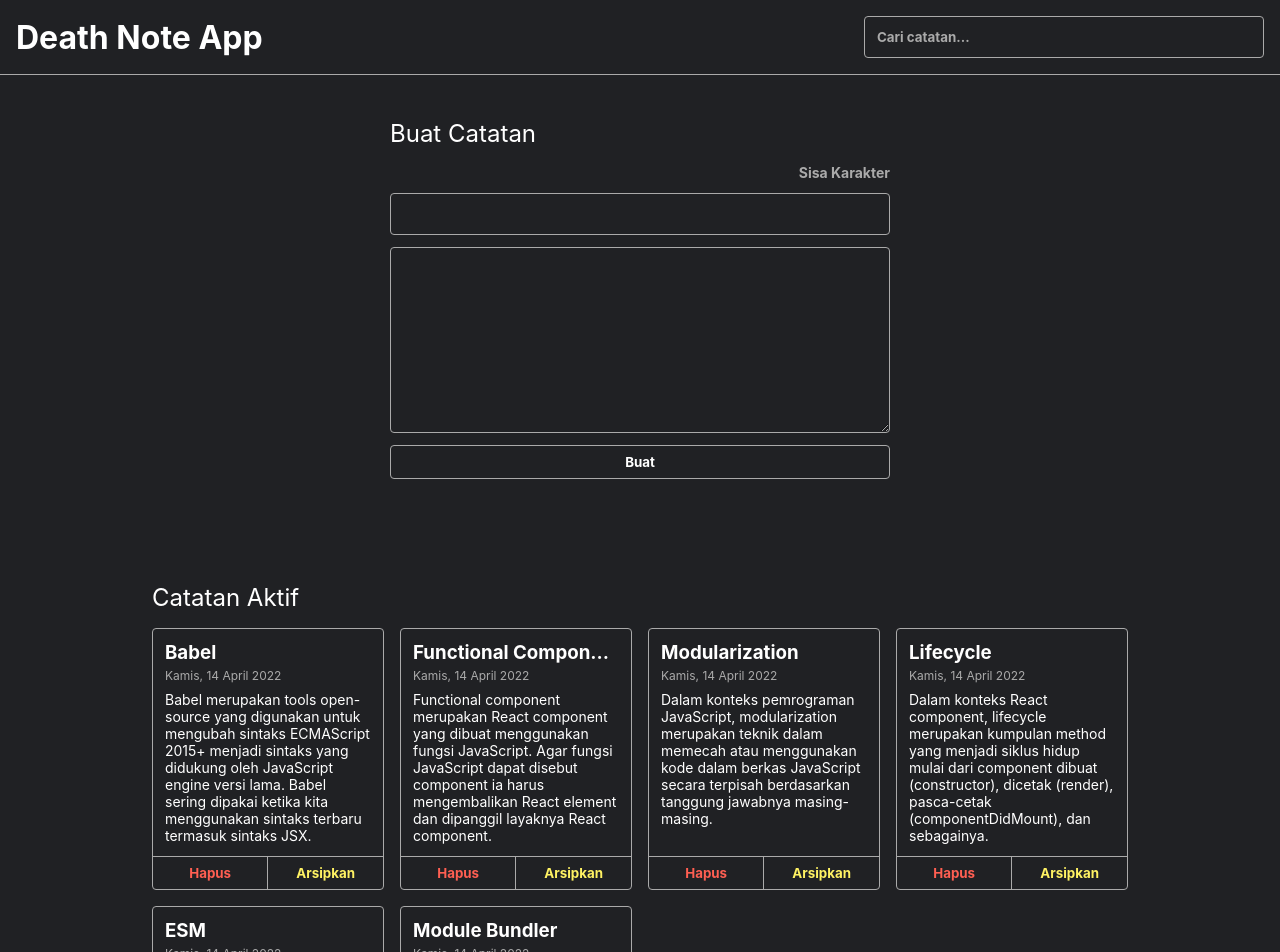
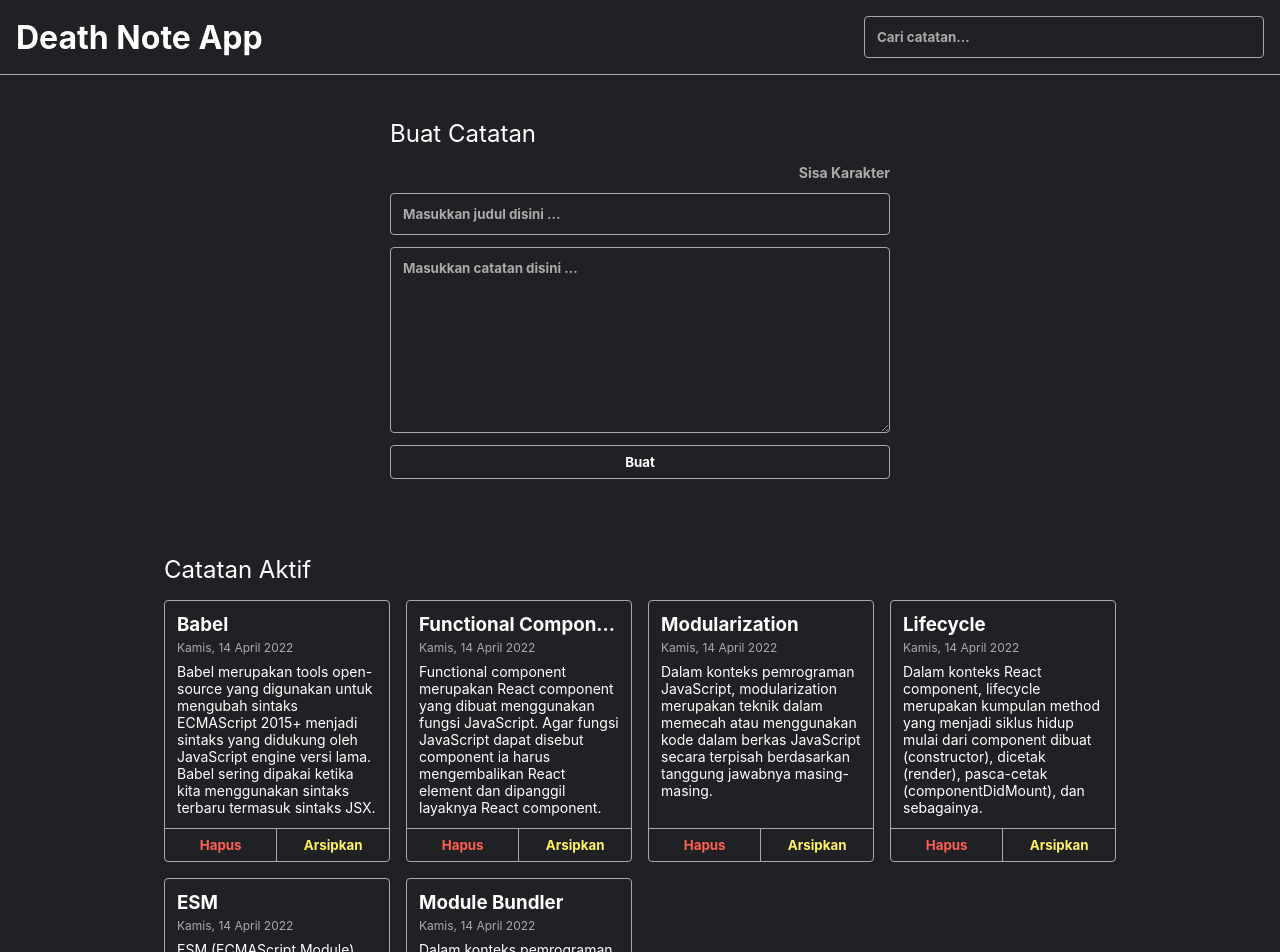
Before and after one commit to fahmi-azzuhri/notes-app, a React (Vite) app: page / in a window 1280 px wide. Shown: the top 952 px of the page. Built offline with nearby package versions, Linux system fonts and the light colour scheme.

Commit message:
feat : create add notes

```diff
--- a/src/App.jsx
+++ b/src/App.jsx
@@ -1,14 +1,12 @@
 import Header from "./components/Header";
-import NoteActive from "./components/NoteActive";
+
 import NoteApp from "./components/NoteApp";
-import viteLogo from "/vite.svg";
 
 const App = () => {
   return (
     <>
       <Header />
       <NoteApp />
-      <NoteActive />
     </>
   );
 };
--- a/src/components/NoteActive.jsx
+++ b/src/components/NoteActive.jsx
@@ -1,13 +1,12 @@
 import React from "react";
-import { getInitialData, showFormattedDate } from "../utils/index";
+import { getInitialData } from "../utils/index";
 import NoteCard from "./NoteCard";
-const NoteActive = () => {
+const NoteActive = ({ notes }) => {
   const data = getInitialData();
-  const date = showFormattedDate();
   return (
     <div className="note-app__body">
       <h2>Catatan Aktif</h2>
-      <NoteCard data={data} date={date} />
+      <NoteCard data={notes} />
     </div>
   );
 };
--- a/src/components/NoteApp.jsx
+++ b/src/components/NoteApp.jsx
@@ -1,6 +1,26 @@
-import React from "react";
+import React, { useState } from "react";
+import NoteActive from "./NoteActive";
+import { getInitialData } from "../utils/index";
 
 const NoteApp = () => {
+  const initialData = getInitialData();
+  const [notes, setNotes] = useState(initialData);
+  const [newNoteTitle, setNewNoteTitle] = useState("");
+  const [newNoteBody, setNewNoteBody] = useState("");
+
+  const addNote = () => {
+    const newNote = {
+      id: +new Date(), // Unique timestamp-based identifier
+      title: newNoteTitle,
+      body: newNoteBody,
+      archived: false,
+      createdAt: new Date().toISOString(),
+    };
+    setNotes([...notes, newNote]);
+    setNewNoteTitle("");
+    setNewNoteBody("");
+  };
+
   return (
     <div className="note-app__body">
       <div className="note-input">
@@ -8,10 +28,24 @@ const NoteApp = () => {
         <div className="note-input__title">
           <p className="note-input__title__char-limit">Sisa Karakter</p>
         </div>
-        <input type="text" />
-        <textarea name="" id="" cols="30" rows="10"></textarea>
-        <button>Buat</button>
+        <input
+          placeholder="Masukkan judul disini ..."
+          type="text"
+          value={newNoteTitle}
+          onChange={(e) => setNewNoteTitle(e.target.value)}
+        />
+        <textarea
+          placeholder="Masukkan catatan disini ..."
+          value={newNoteBody}
+          onChange={(e) => setNewNoteBody(e.target.value)}
+          name=""
+          id=""
+          cols="30"
+          rows="10"
+        ></textarea>
+        <button onClick={addNote}>Buat</button>
       </div>
+      <NoteActive notes={notes} />
     </div>
   );
 };
```
Also changed, not shown: src/components/NoteArchive.jsx (added, +11 -0 lines).
